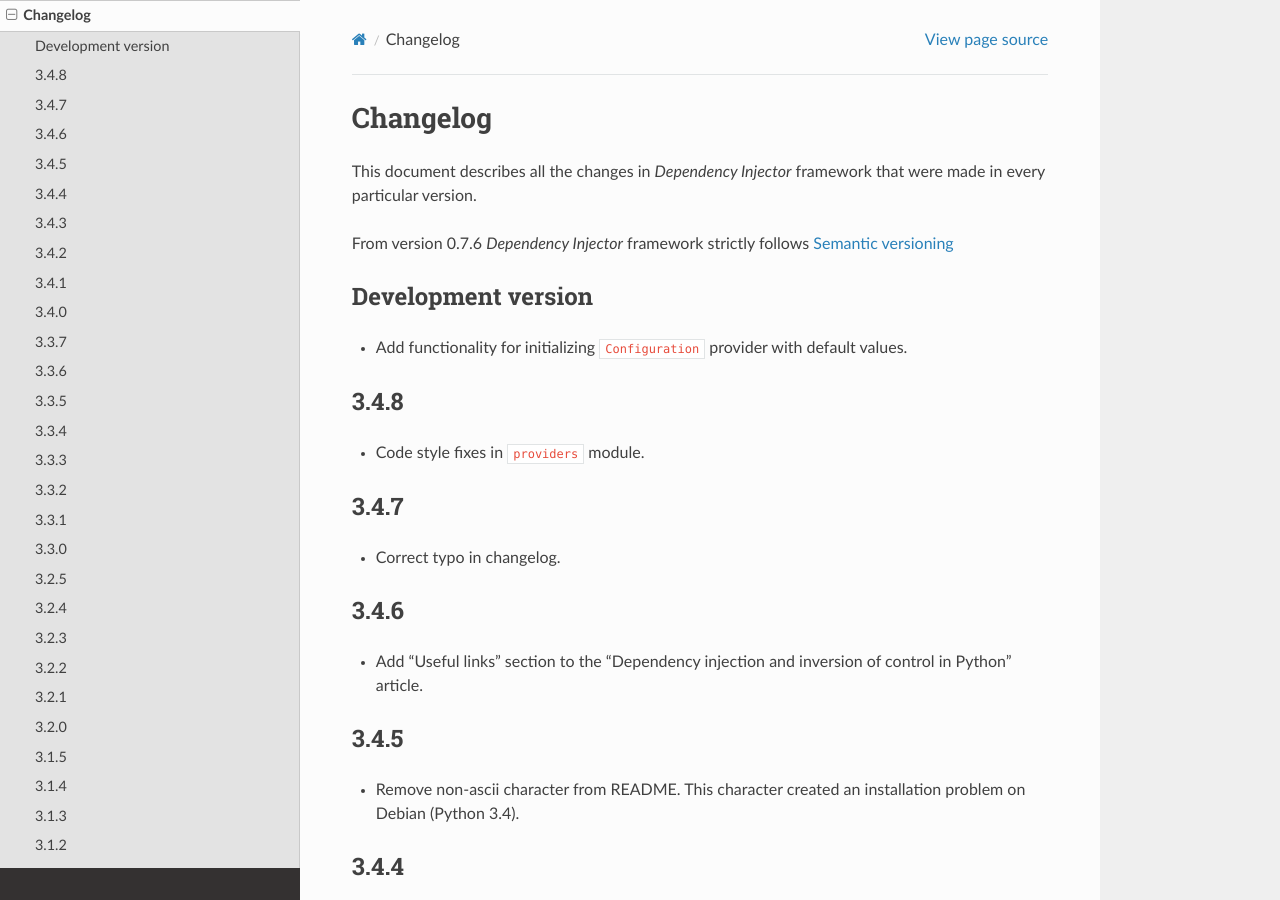
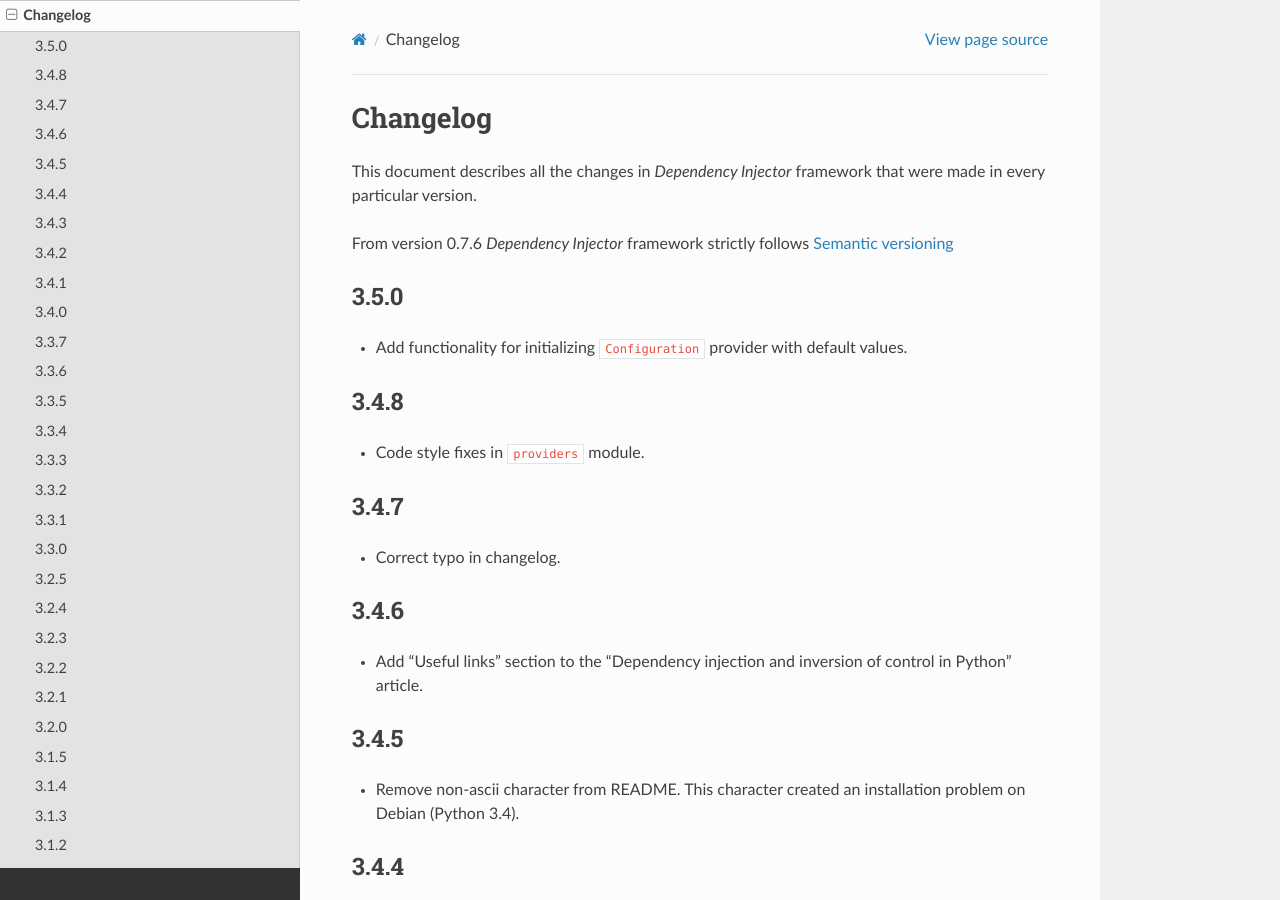
Before and after one commit to ets-labs/python-dependency-injector, a Sphinx documentation site: the page built from docs/main/changelog.rst, in a window 1280 px wide and 900 px high. Built offline with Sphinx 7.4.7 and the Read the Docs theme 2.0.0, drawn with Linux system fonts in a browser that asks for light colours.

Commit message:
Remove section "Development version" from changelog

```diff
--- a/docs/main/changelog.rst
+++ b/docs/main/changelog.rst
@@ -7,8 +7,8 @@ that were made in every particular version.
 From version 0.7.6 *Dependency Injector* framework strictly
 follows `Semantic versioning`_
 
-Development version
--------------------
+3.5.0
+-----
 - Add functionality for initializing ``Configuration`` provider with default
   values.
 
```
